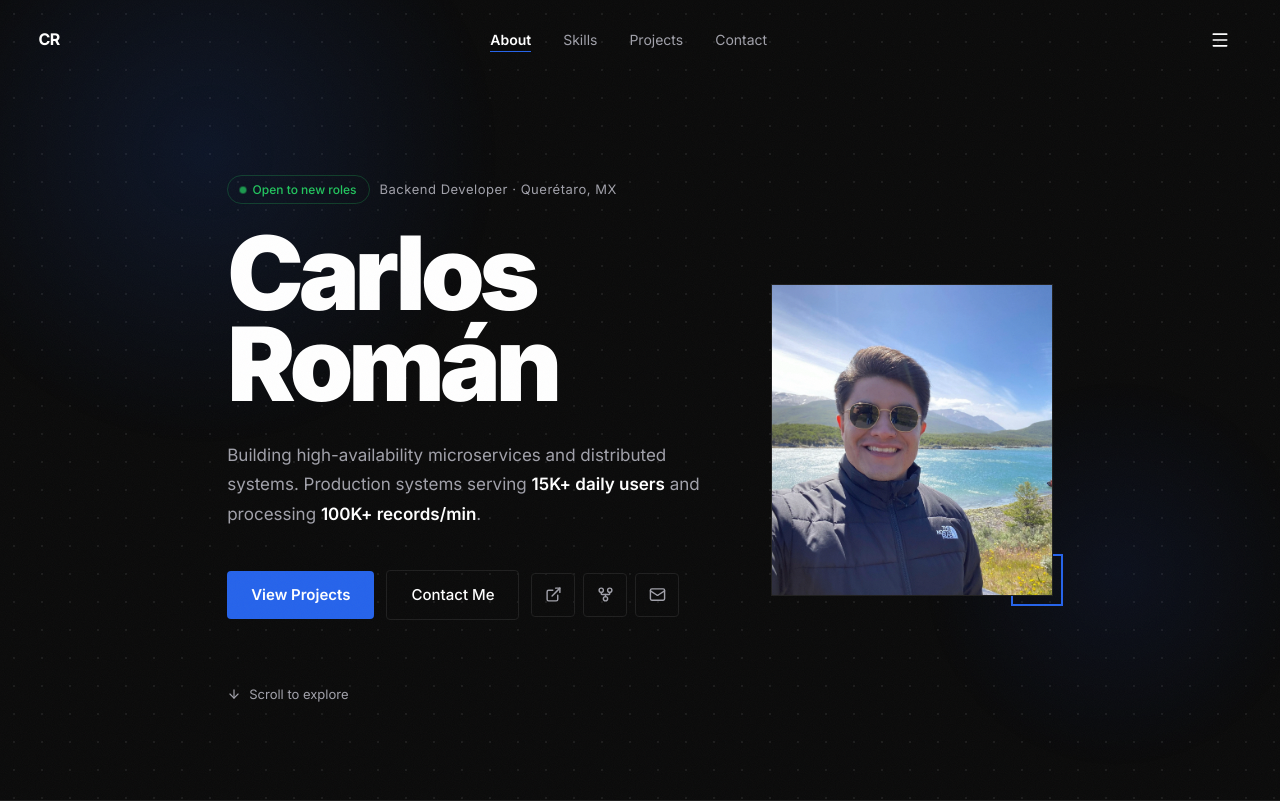
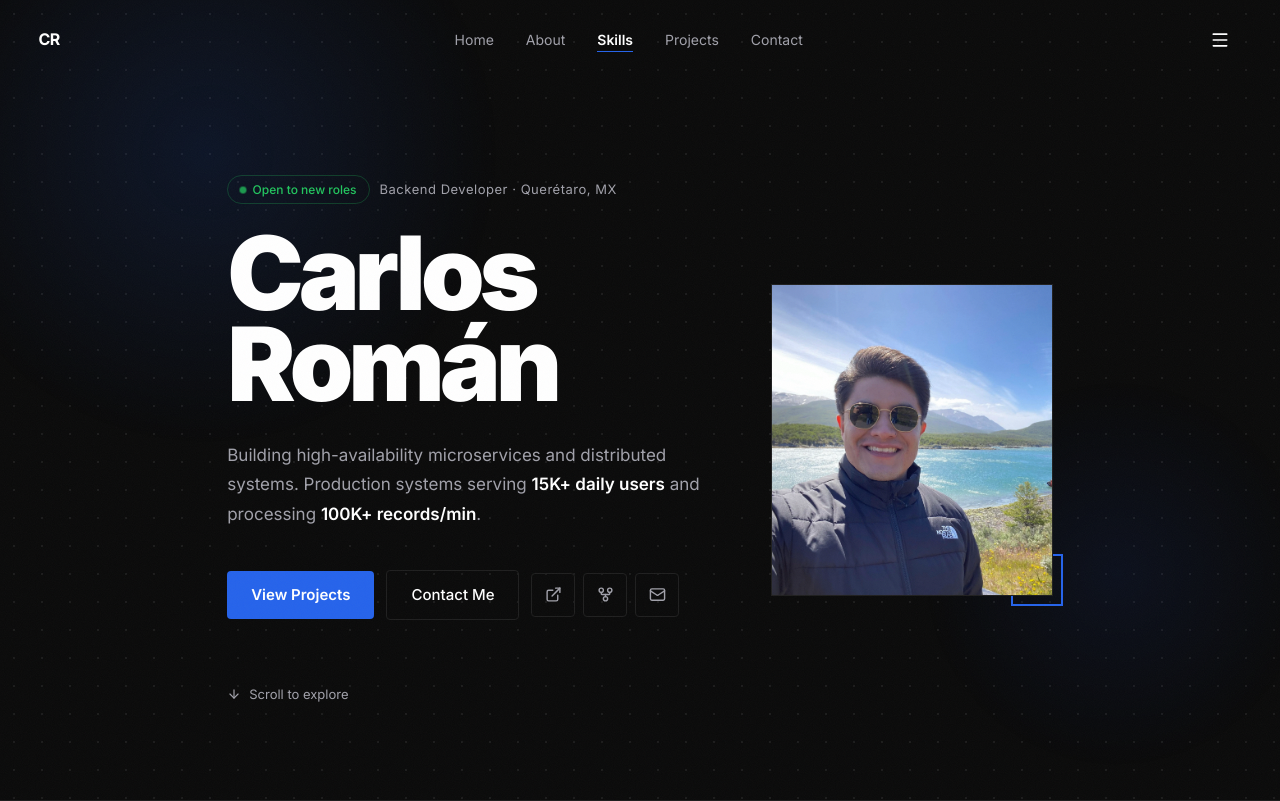
Before and after one commit to valium69mg/personal_portfolio, a React (Vite) app: page / in a window 1280 px wide. Shown: the top 801 px of the page. Built offline with nearby package versions, Linux system fonts and the light colour scheme.

Commit message:
Fix nav active highlight and add Home link
Switch from IntersectionObserver to scroll-position detection so Projects
and Contact reliably highlight regardless of section height. Add Home as
first nav item pointing to the hero section.

```diff
--- a/src/components/Nav.tsx
+++ b/src/components/Nav.tsx
@@ -1,27 +1,36 @@
 import { useState, useEffect } from 'react';
 import { Menu, X } from 'lucide-react';
 
-const LINKS = ['About', 'Skills', 'Projects', 'Contact'];
+const LINKS = [
+  { label: 'Home',     id: 'hero' },
+  { label: 'About',    id: 'about' },
+  { label: 'Skills',   id: 'skills' },
+  { label: 'Projects', id: 'projects' },
+  { label: 'Contact',  id: 'contact' },
+];
 
 export default function Nav() {
-  const [open, setOpen] = useState(false);
-  const [active, setActive] = useState('');
+  const [open, setOpen]       = useState(false);
+  const [active, setActive]   = useState('hero');
   const [scrolled, setScrolled] = useState(false);
 
+  // Scroll-position based active detection — reliable for all section heights
   useEffect(() => {
-    const onScroll = () => setScrolled(window.scrollY > 40);
+    const onScroll = () => {
+      setScrolled(window.scrollY > 40);
+
+      const trigger = window.scrollY + window.innerHeight * 0.35;
+      let current = 'hero';
+      for (const { id } of LINKS) {
+        const el = document.getElementById(id);
+        if (el && el.offsetTop <= trigger) current = id;
+      }
+      setActive(current);
+    };
+
+    onScroll(); // run once on mount
     window.addEventListener('scroll', onScroll, { passive: true });
     return () => window.removeEventListener('scroll', onScroll);
-  }, []);
-
-  useEffect(() => {
-    const sections = LINKS.map((l) => document.getElementById(l.toLowerCase())).filter(Boolean) as HTMLElement[];
-    const observer = new IntersectionObserver(
-      (entries) => entries.forEach((e) => { if (e.isIntersecting) setActive(e.target.id); }),
-      { threshold: 0.4, rootMargin: '-10% 0px -50% 0px' }
-    );
-    sections.forEach((s) => observer.observe(s));
-    return () => observer.disconnect();
   }, []);
 
   useEffect(() => {
@@ -38,31 +47,31 @@ export default function Nav() {
   const solidBg = scrolled || open;
 
   return (
-    <nav
-      style={{
-        position: 'fixed',
-        top: 0, left: 0, right: 0,
-        zIndex: 100,
+    <nav style={{
+      position: 'fixed', top: 0, left: 0, right: 0, zIndex: 100,
       backgroundColor: solidBg ? 'rgba(10,10,10,0.92)' : 'transparent',
       backdropFilter: solidBg ? 'blur(16px)' : 'none',
       WebkitBackdropFilter: solidBg ? 'blur(16px)' : 'none',
       borderBottom: `1px solid ${solidBg ? 'var(--color-border)' : 'transparent'}`,
-        transition: 'background-color 300ms ease, border-color 300ms ease, backdrop-filter 300ms ease',
-      }}
-    >
-      <div style={{ maxWidth: 'var(--content-max)', margin: '0 auto', padding: '1.125rem clamp(1.25rem, 3vw, 2.5rem)', display: 'flex', justifyContent: 'space-between', alignItems: 'center' }}>
+      transition: 'background-color 300ms ease, border-color 300ms ease',
+    }}>
+      <div style={{
+        maxWidth: 'var(--content-max)', margin: '0 auto',
+        padding: '1.125rem clamp(1.25rem, 3vw, 2.5rem)',
+        display: 'flex', justifyContent: 'space-between', alignItems: 'center',
+      }}>
         <a href="#hero" style={{ fontWeight: 700, fontSize: '1rem', letterSpacing: '-0.03em', color: 'var(--color-text)' }}>
           CR
         </a>
 
         {/* Desktop */}
         <ul className="hidden md:flex" style={{ gap: '2rem', listStyle: 'none', alignItems: 'center' }}>
-          {LINKS.map((l) => {
-            const isActive = active === l.toLowerCase();
+          {LINKS.map(({ label, id }) => {
+            const isActive = active === id;
             return (
-              <li key={l}>
+              <li key={id}>
                 <a
-                  href={`#${l.toLowerCase()}`}
+                  href={`#${id}`}
                   style={{
                     fontSize: '0.875rem',
                     fontWeight: isActive ? 600 : 400,
@@ -75,12 +84,10 @@ export default function Nav() {
                   onMouseEnter={(e) => { if (!isActive) (e.currentTarget as HTMLElement).style.color = 'var(--color-text)'; }}
                   onMouseLeave={(e) => { if (!isActive) (e.currentTarget as HTMLElement).style.color = 'var(--color-text-secondary)'; }}
                 >
-                  {l}
+                  {label}
                   <span style={{
-                    position: 'absolute',
-                    bottom: '-2px', left: 0, right: 0,
-                    height: '1px',
-                    backgroundColor: 'var(--color-accent)',
+                    position: 'absolute', bottom: '-2px', left: 0, right: 0,
+                    height: '1px', backgroundColor: 'var(--color-accent)',
                     transform: isActive ? 'scaleX(1)' : 'scaleX(0)',
                     transition: 'transform 250ms ease',
                     transformOrigin: 'left',
@@ -98,16 +105,10 @@ export default function Nav() {
           aria-label={open ? 'Close menu' : 'Open menu'}
           aria-expanded={open}
           style={{
-            background: 'none',
-            border: 'none',
-            color: 'var(--color-text)',
-            cursor: 'pointer',
-            padding: '0.5rem',
-            display: 'flex',
-            alignItems: 'center',
-            justifyContent: 'center',
-            minWidth: '44px',
-            minHeight: '44px',
+            background: 'none', border: 'none',
+            color: 'var(--color-text)', cursor: 'pointer',
+            display: 'flex', alignItems: 'center', justifyContent: 'center',
+            minWidth: '44px', minHeight: '44px',
           }}
         >
           {open ? <X size={20} /> : <Menu size={20} />}
@@ -116,30 +117,27 @@ export default function Nav() {
 
       {/* Mobile menu */}
       {open && (
-        <div
-          className="mobile-menu md:hidden"
-          style={{
+        <div className="mobile-menu md:hidden" style={{
           borderTop: '1px solid var(--color-border)',
           backgroundColor: 'rgba(10,10,10,0.97)',
-          }}
-        >
-          {LINKS.map((l) => (
+        }}>
+          {LINKS.map(({ label, id }) => (
             <a
-              key={l}
-              href={`#${l.toLowerCase()}`}
+              key={id}
+              href={`#${id}`}
               onClick={() => setOpen(false)}
               style={{
                 display: 'block',
-                padding: '1.125rem 1.5rem',
+                padding: '1.125rem clamp(1.25rem, 3vw, 2.5rem)',
                 fontSize: '1.125rem',
-                fontWeight: active === l.toLowerCase() ? 600 : 400,
-                color: active === l.toLowerCase() ? 'var(--color-text)' : 'var(--color-text-secondary)',
+                fontWeight: active === id ? 600 : 400,
+                color: active === id ? 'var(--color-text)' : 'var(--color-text-secondary)',
                 borderBottom: '1px solid var(--color-border)',
                 cursor: 'pointer',
                 transition: 'color 150ms ease',
               }}
             >
-              {l}
+              {label}
             </a>
           ))}
         </div>
```
Lines whose indentation alone changed are shown as unchanged.
